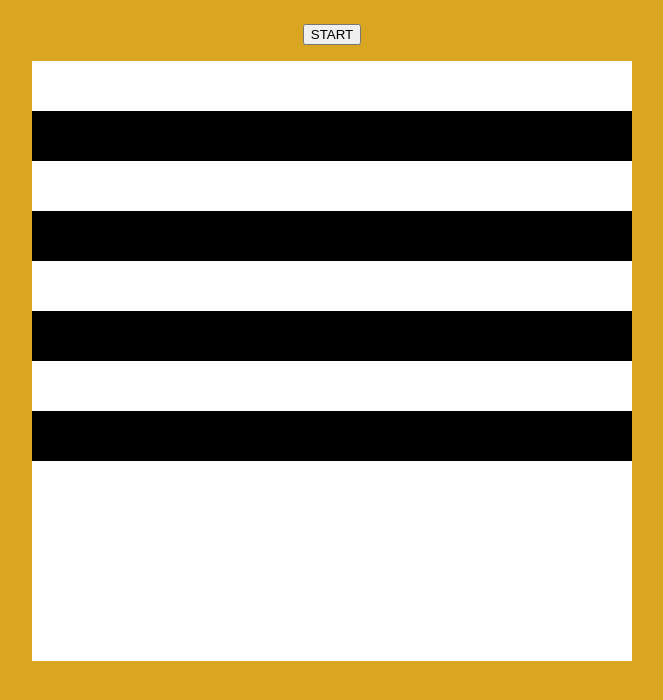
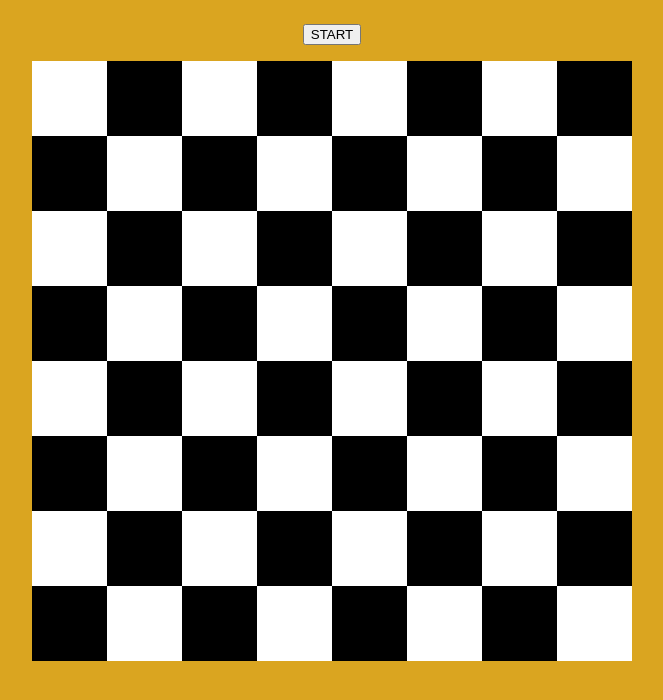
Before and after one commit to Tsourdox/magic-board, a plain HTML site: page index.html in a window 1280 px wide. Shown: the whole page, without its empty margins (308-971 px from the left). Drawn offline with Linux system fonts and the light colour scheme.

Commit message:
Complete board layout

```diff
--- a/index.html
+++ b/index.html
@@ -26,9 +26,16 @@
             flex-direction: column;
         }
         .board .row {
+            flex-grow: 1;
             width: 100%;
-            min-height: 50px;
-            background-color: blanchedalmond;
+            display: flex;
+        }
+
+        .board .row .square {
+            background-color: pink;
+            min-width: 50px;
+            flex-basis: auto;
+            flex-grow: 1;
         }
 
         </style>
@@ -41,13 +48,27 @@
         <div id="content"></div>
 
         <script>
+            var nrOfSquares = 8;
             var contentDiv = document.getElementById('content');
 
             var board = document.createElement('div');
             board.className = 'board';
 
-            for(var y = 0; y < 8; y++) {
-                addRowToBoard();
+            for (var y = 0; y < nrOfSquares; y++) {
+                var row = addRowToBoard();
+
+                for (var x = 0; x < nrOfSquares; x++) {
+                    var square = document.createElement('div');
+                    square.className = 'square';
+
+                    if ((y+x) % 2) {
+                        square.style.backgroundColor = 'black';
+                    } else {
+                        square.style.backgroundColor = 'white';
+                    }
+
+                    row.appendChild(square);
+                }
             }
 
 
@@ -59,14 +80,11 @@
                 var row = document.createElement('div');
                 row.className = 'row';
 
-                if (y%2) {
-                    row.style.backgroundColor = 'black';
-                } else {
-                    row.style.backgroundColor = 'white';
-                }
+                board.appendChild(row);
+                return row;
+            }
 
-                board.appendChild(row);
-            }
+
 
         </script>
     </body>
```
